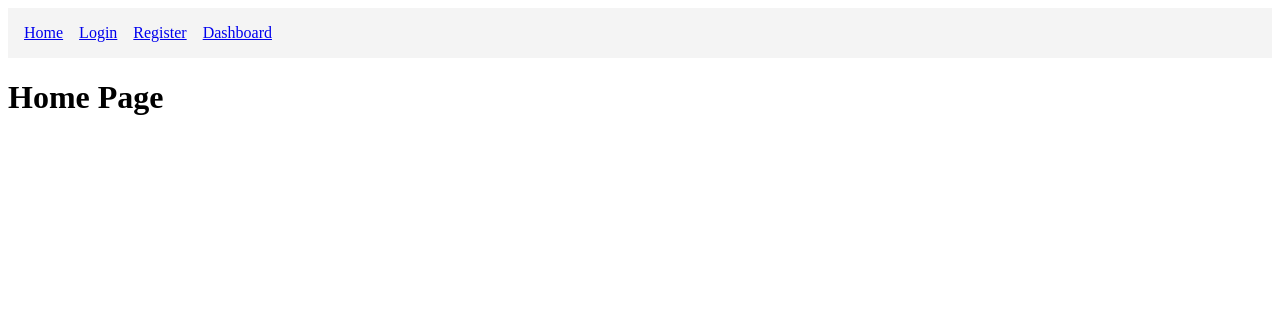
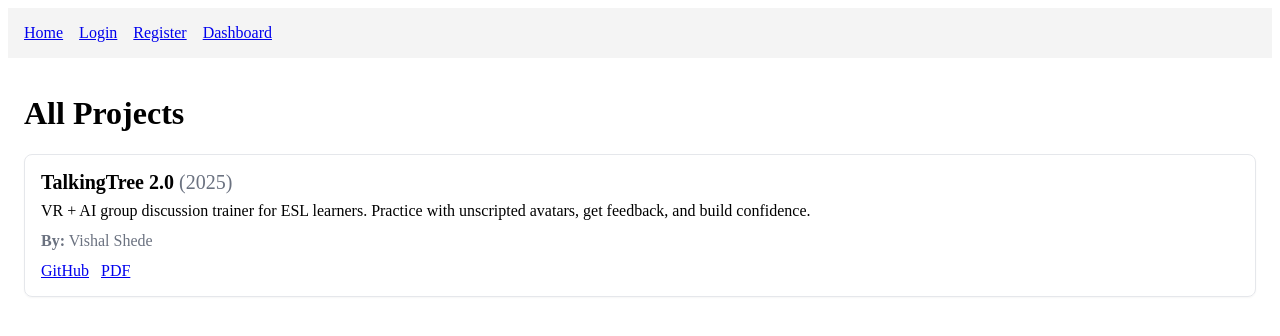
Before and after one commit to Vishal-Shede/student-project-portal-frontend, a React (Vite) app: page / in a window 1280 px wide. Shown: the top 336 px of the page. Built offline with nearby package versions, Linux system fonts and the light colour scheme.

Commit message:
feat(ui): add ProjectCard with truncation and hardcoded demo on Home

```diff
--- a/src/App.jsx
+++ b/src/App.jsx
@@ -1,9 +1,9 @@
 import { Routes, Route } from "react-router-dom";
 import Navbar from "./components/Navbar";
+import Home from "./pages/Home";
 
-function Home() {
-  return <h1>Home Page</h1>;
-}
+
+
 function Login() {
   return <h1>Login Page</h1>;
 }
--- /dev/null
+++ b/src/components/ProjectCard.jsx
@@ -0,0 +1,46 @@
+// Small helper: truncate long text to ~160 chars
+function truncate(text = "", max = 160) {
+  if (!text) return "No abstract provided.";
+  return text.length > max ? text.slice(0, max).trim() + "…" : text;
+}
+
+function ProjectCard({ title, year, abstract, githubUrl, pdfUrl, ownerName }) {
+  const safeTitle = title || "Untitled";
+  const safeYear = year || "—";
+  const safeOwner = ownerName || "Unknown";
+
+  const linkStyle = { marginRight: "0.75rem" };
+
+  return (
+    <div style={{
+      border: "1px solid #e5e7eb",
+      borderRadius: 8,
+      padding: "1rem",
+      margin: "0.5rem 0",
+      boxShadow: "0 1px 2px rgba(0,0,0,0.04)"
+    }}>
+      <h2 style={{ margin: 0, fontSize: 20 }}>
+        {safeTitle} <span style={{ color: "#6b7280", fontWeight: 400 }}>({safeYear})</span>
+      </h2>
+
+      <p style={{ margin: "0.5rem 0 0.75rem" }}>
+        {truncate(abstract, 160)}
+      </p>
+
+      <p style={{ margin: 0, color: "#6b7280" }}>
+        <strong>By:</strong> {safeOwner}
+      </p>
+
+      <div style={{ marginTop: "0.75rem" }}>
+        {githubUrl ? (
+          <a href={githubUrl} target="_blank" rel="noreferrer" style={linkStyle}>GitHub</a>
+        ) : null}
+        {pdfUrl ? (
+          <a href={pdfUrl} target="_blank" rel="noreferrer" style={linkStyle}>PDF</a>
+        ) : null}
+      </div>
+    </div>
+  );
+}
+
+export default ProjectCard;
--- /dev/null
+++ b/src/pages/Home.jsx
@@ -0,0 +1,45 @@
+import ProjectCard from "../components/ProjectCard";
+
+
+/**
+ * API: GET /projects
+ * Returns: Array<Project>
+ * Project shape:
+ * {
+ *   id: number | string,
+ *   title: string,
+ *   year: number,
+ *   abstract: string,
+ *   githubUrl?: string,
+ *   pdfUrl?: string,
+ *   owner?: { id: number | string, fullName: string }
+ * }
+ * UI defaults:
+ * - title -> "Untitled"
+ * - year -> "—"
+ * - abstract -> "No abstract provided."
+ * - ownerName -> owner?.fullName || "Unknown"
+ */
+
+function Home() {
+  // TEMP: hardcoded example just to see the card UI
+  const demo = {
+    title: "TalkingTree 2.0",
+    year: 2025,
+    abstract:
+      "VR + AI group discussion trainer for ESL learners. Practice with unscripted avatars, get feedback, and build confidence.",
+    githubUrl: "https://github.com/example/talkingtree",
+    pdfUrl: "https://example.com/paper.pdf",
+    ownerName: "Vishal Shede",
+  };
+
+  return (
+    <div style={{ padding: "1rem" }}>
+      <h1>All Projects</h1>
+      <ProjectCard {...demo} />
+    </div>
+  );
+}
+
+
+export default Home;
```
Also changed, not shown: src/data/projects.sample.json (added, +20 -0 lines).
